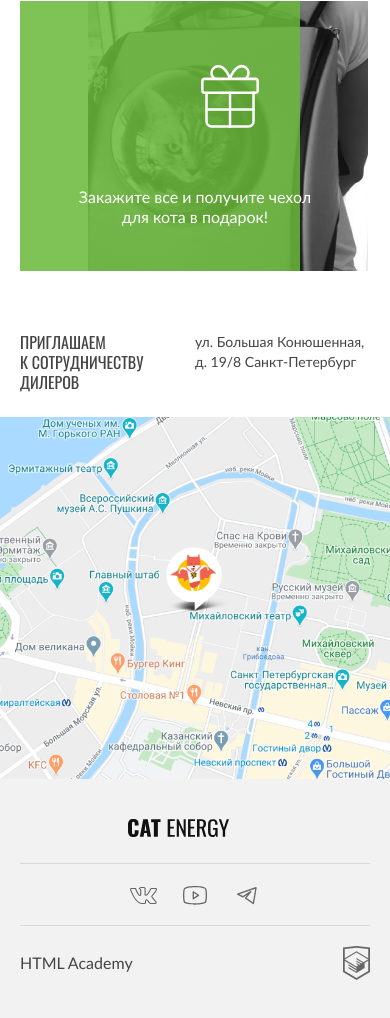
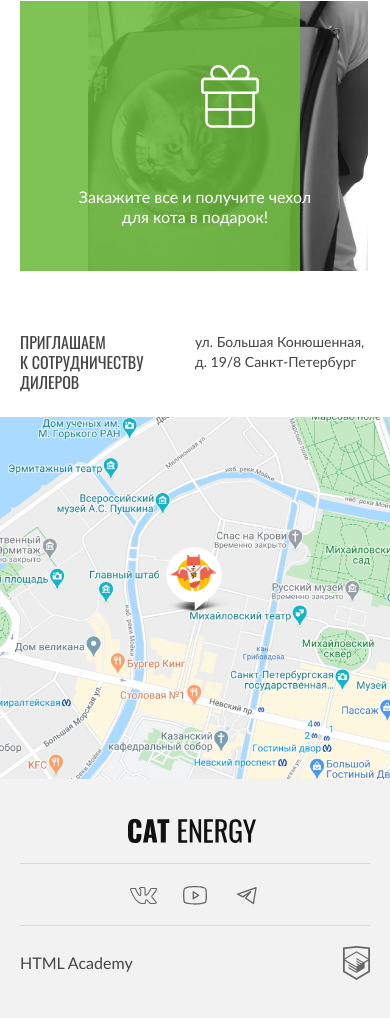
Before and after one commit to htmlacademy-adaptive/2412429-cat-energy-1, a website: page source/catalog.html in a window 390 px wide. Shown: the part 1796-2814 px from the top of the page. Drawn offline with nearby package versions, Linux system fonts and the light colour scheme; files that its build step writes are made by us from their sources.

Commit message:
Добавляет адаптивную графику

```diff
--- a/source/catalog.html
+++ b/source/catalog.html
@@ -308,7 +308,7 @@
     <div class="footer__container">
       <a class="footer__logo logo logo--colored" href="index.html">
         <svg class="logo__image" width="135" height="24" role="img" focusable="false">
-          <use href="img/logo-text.svg#logo-text" />
+          <use href="img/logo-text-big.svg#logo-text-big" />
         </svg>
       </a>
 
```
Also changed, not shown: source/form.html (+1 -1 lines), source/index.html (+1 -1 lines), source/img/logo-text-big.svg (added), 2 other files.
